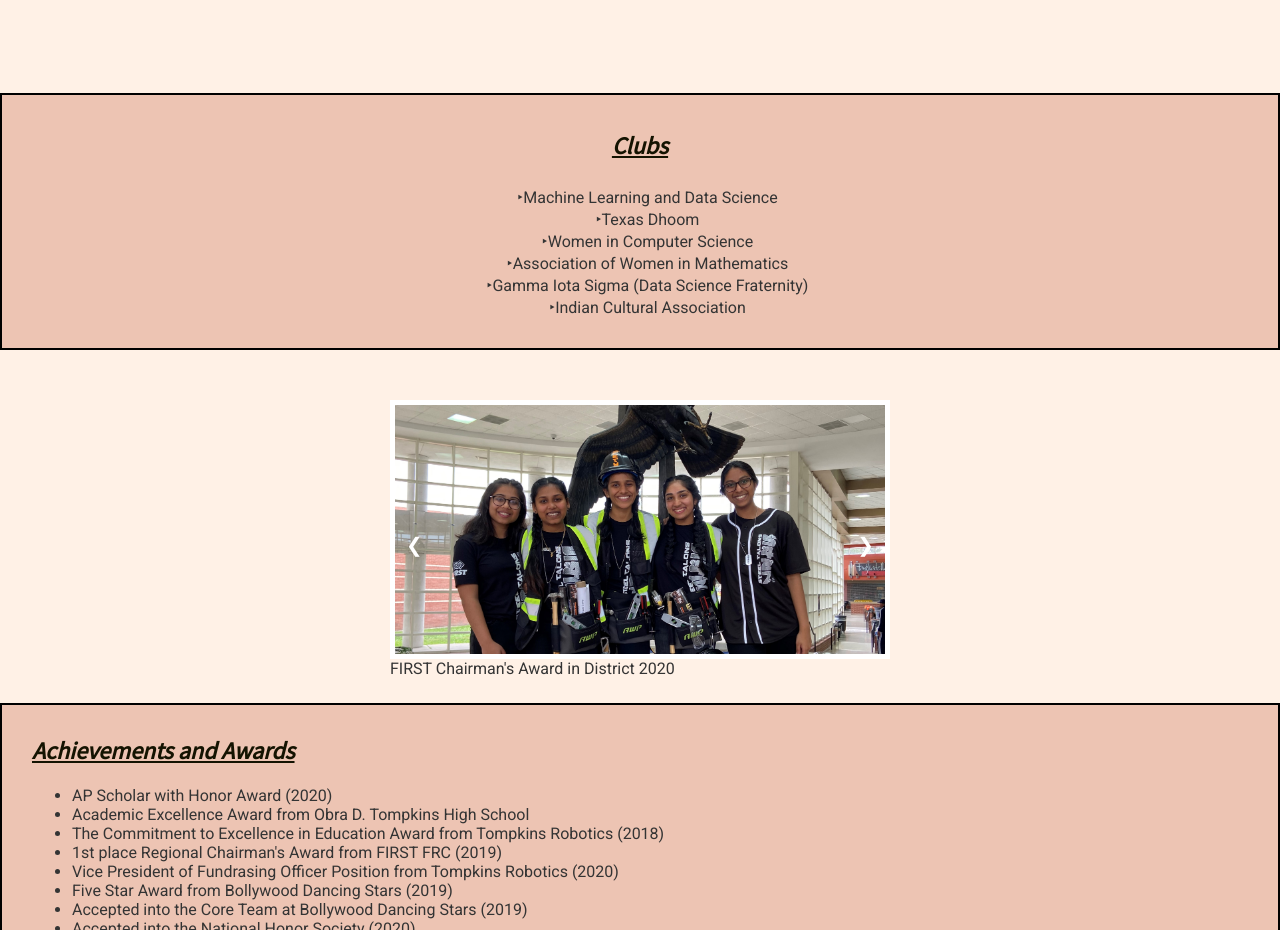
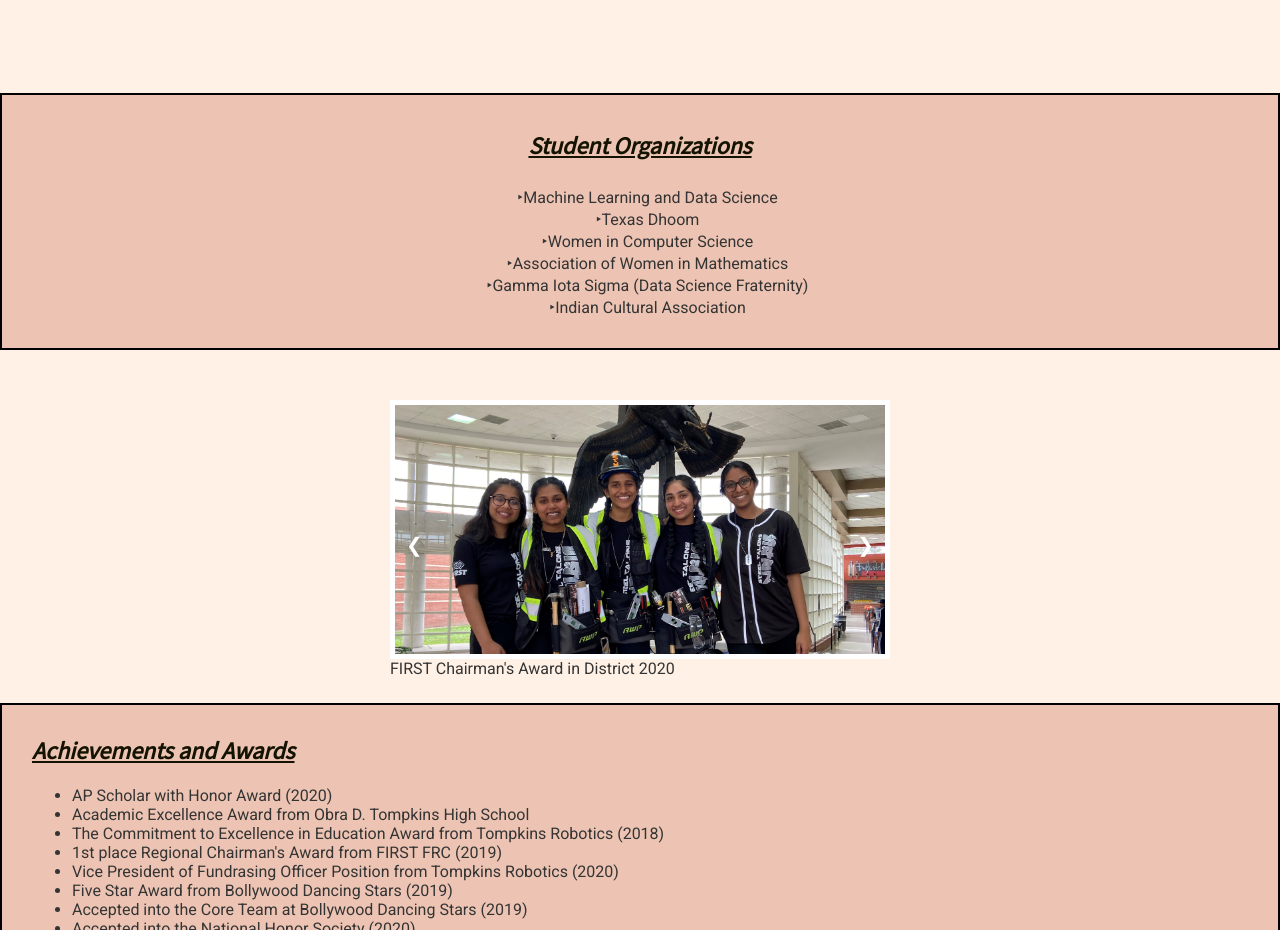
Before and after one commit to Ishitajain1001/ishita-resume, a plain HTML site: page public/extracirriculars.html in a window 1280 px wide. Shown: the part 1600-2530 px from the top of the page. Drawn offline with Linux system fonts and the light colour scheme.

Commit message:
Changed title of clubs section

```diff
--- a/public/extracirriculars.html
+++ b/public/extracirriculars.html
@@ -40,7 +40,7 @@
     </div>
 
     <div class="clubs">
-      <h2 style="margin: 25px 20px;">Clubs</h2>
+      <h2 style="margin: 25px 20px;">Student Organizations</h2>
       <ul style="margin-left: 25px;">
         <li>Machine Learning and Data Science</li>
         <li>Texas Dhoom</li>
```
